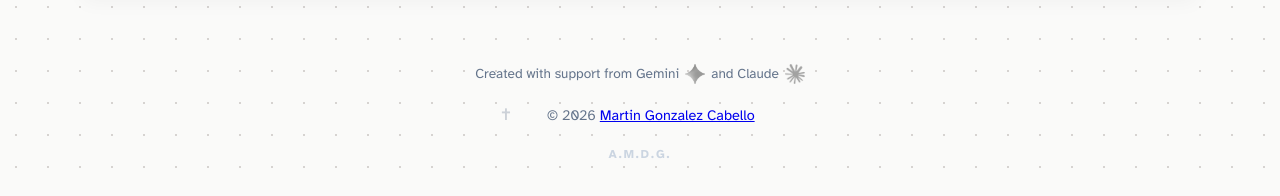
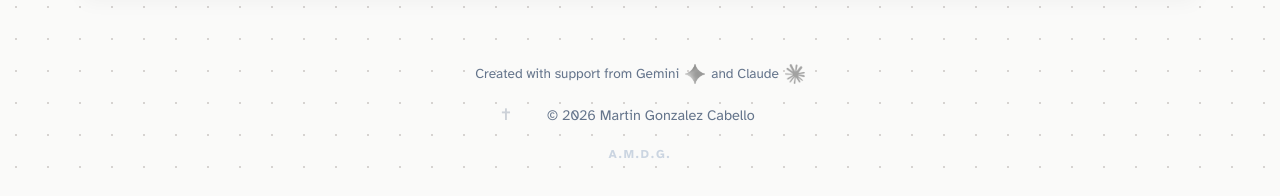
Before and after one commit to martins73/research-site, a Jekyll site: the page built from human-supply-chain.md, in a window 1280 px wide and 1264 px high. Shown: the part 1065-1261 px from the top of the window. Built offline with Jekyll 4.4.1, drawn with Linux system fonts in a browser that asks for light colours.

Commit message:
Update style.css

```diff
--- a/assets/css/style.css
+++ b/assets/css/style.css
@@ -1304,13 +1304,20 @@ a .cv-logo:hover {
     gap: var(--space-2);
 }
 
+.copyright-text a {
+    color: inherit;
+    text-decoration: none;
+}
+
+.copyright-text a:hover {
+    opacity: 0.7;
+}
+
 #copyright-content {
     display: inline-block;
     min-width: 260px;
     text-align: center;
 }
-
-
 
 .amdg {
     font-size: var(--text-sm);
@@ -1354,7 +1361,6 @@ a .cv-logo:hover {
 .bible-ref:hover {
     color: var(--text-muted);
 }
-
 
 /* ============================================================================
    13. INTERACTIVE ELEMENTS & EASTER EGGS
```
